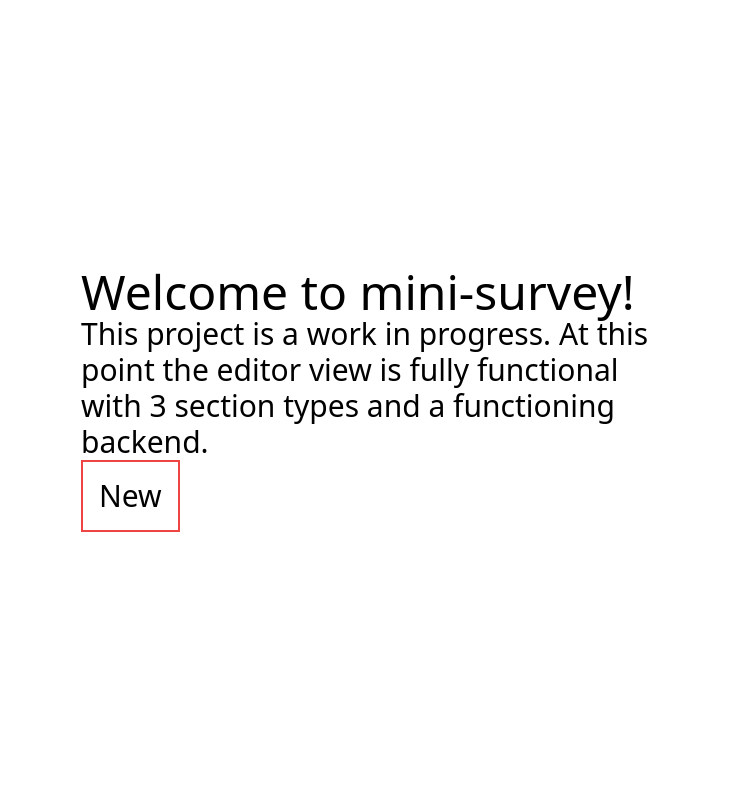
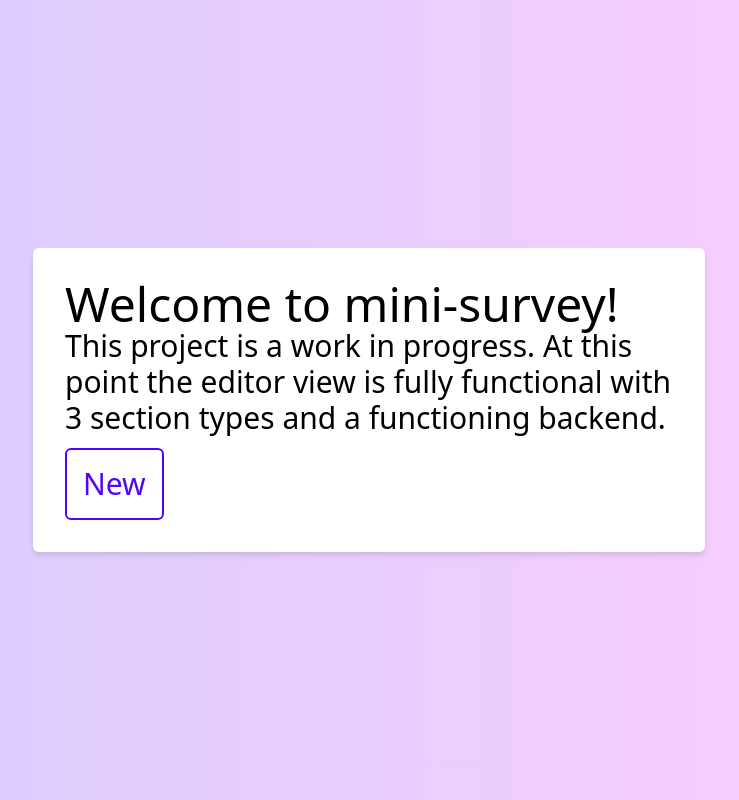
Before and after one commit to klalicki/mini-survey, a Next.js app: page / in a window 1280 px wide. Shown: the whole page, without its empty margins (271-1010 px from the left). Built offline with nearby package versions, Linux system fonts and the light colour scheme.

Commit message:
tailwind - styles landing page

```diff
--- a/components/Inputs/TextInput/AddItem.tsx
+++ b/components/Inputs/TextInput/AddItem.tsx
@@ -12,7 +12,7 @@ const AddItem = ({
   const inputRef = useRef<HTMLInputElement>(null);
   return (
     <form
-      className="text-input"
+      className="p-3 group hover:bg-accentA-100 focus-within:bg-accentA-100 flex gap-2"
       onSubmit={(e) => {
         e.preventDefault();
         // pass the value up to parent component
@@ -25,8 +25,10 @@ const AddItem = ({
     >
       <input
         ref={inputRef}
+        className="p-2 border-2 border-accentA-100"
         type="text"
         value={tempVal}
+        size={tempVal.length}
         placeholder={placeholder}
         onChange={(e) => {
           setTempVal(e.target.value);
--- a/components/Inputs/TextInput/TextInput.tsx
+++ b/components/Inputs/TextInput/TextInput.tsx
@@ -40,7 +40,7 @@ const TextInput = ({
     >
       {isEditing ? (
         <input
-          className=" grow w-full"
+          className=" grow w-full p-1"
           placeholder={placeholder}
           size={tempVal.length}
           onBlur={(e) => {
--- a/components/SaveControls/SaveControls.tsx
+++ b/components/SaveControls/SaveControls.tsx
@@ -39,7 +39,10 @@ export const SaveControls = () => {
   return (
     <div className="flex gap-2 items-center">
       <CopyToClipboard text={hostUrl}>
-        <button disabled={!isReady} className="p-2 border border-2 rounded-md">
+        <button
+          disabled={!isReady}
+          className="p-2 border-accentA-950 border-2 rounded-md hover:text-white hover:bg-accentA-950"
+        >
           <CopyAll /> Copy edit link
         </button>
       </CopyToClipboard>
--- a/components/SectionList/SectionList.tsx
+++ b/components/SectionList/SectionList.tsx
@@ -6,11 +6,11 @@ import { SaveControls } from "../SaveControls/SaveControls";
 const SectionList = () => {
   return (
     <div className=" min-h-screen flex flex-col justify-center items-center bg-accentA-300">
-      <div className="bg-accentA-50  flex flex-col ml-4 mr-4 gap-2 shadow-lg rounded-md overflow-hidden max-w-2xl w-full">
+      <div className="bg-accentA-50  flex flex-col ml-4 mr-4 gap- shadow-lg rounded-md overflow-hidden max-w-2xl w-full">
         <div className=" bg-gradient-to-r from-accentA-200 to-accentB-200 text-white p-4">
           <div className="eq-welcome text-accentA-950">
-            <h1 className=" text-2xl">Question Editor</h1>
-            <h2 className="text-xl">build your survey</h2>
+            <h1 className=" text-3xl font-bold">Question Editor</h1>
+            <h2 className="text-xl mb-3">build your survey</h2>
             <SaveControls />
           </div>
         </div>
--- a/pages/index.tsx
+++ b/pages/index.tsx
@@ -12,17 +12,17 @@ export default function Home() {
         <meta name="viewport" content="width=device-width, initial-scale=1" />
         <link rel="icon" href="/favicon.ico" />
       </Head>
-      <main className="flex flex-col items-center justify-center h-screen">
-        <div className="max-w-xl">
+      <main className="flex flex-col items-center justify-center h-screen bg-gradient-to-r from-accentA-200 to-accentB-200">
+        <div className="max-w-2xl bg-white p-8 rounded-md drop-shadow-md">
           <h1 className="text-5xl">
             Welcome to <span className="brand">mini-survey!</span>
           </h1>
-          <p className="text-3xl">
+          <p className="text-3xl mb-3">
             This project is a work in progress. At this point the editor view is
             fully functional with 3 section types and a functioning backend.
           </p>
           <button
-            className="text-3xl p-4 border-red-500 border-solid border-2"
+            className=" transition text-3xl p-4 rounded-md text-accentA-700 border-accentA-700 border-solid border-2 hover:bg-accentA-700 hover:text-white"
             onClick={() => {
               router.push("/survey/new");
             }}
```
